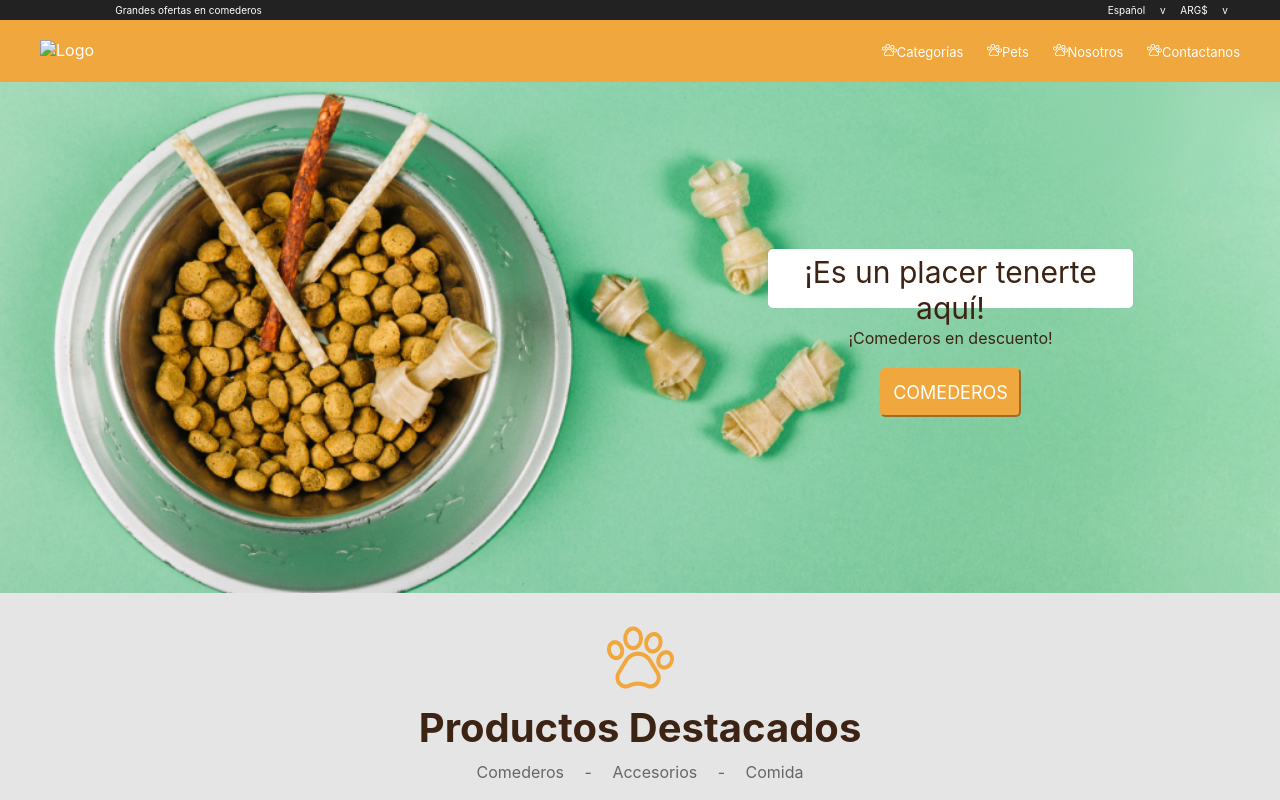
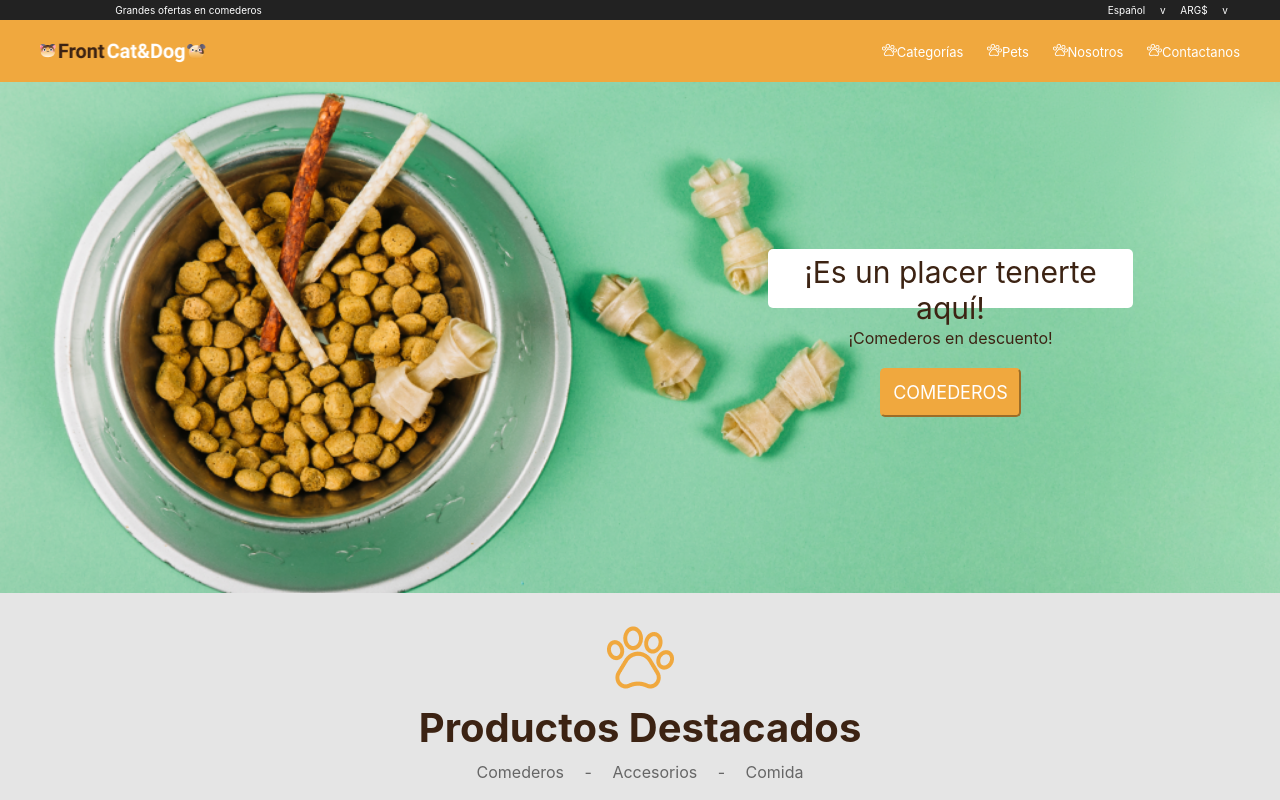
Before and after one commit to santiagoduranaguirre/Petshop-remastered, a plain HTML site: page index.html in a window 1280 px wide. Shown: the top 800 px of the page. Drawn offline with Linux system fonts and the light colour scheme.

Commit message:
Modificando el logo del header

```diff
--- a/index.html
+++ b/index.html
@@ -19,7 +19,7 @@
             </div>
         </div>
         <div class="orangeHeader">
-            <img src="/img/Logo.png" alt="Logo" class="logoHeader">
+            <img src="/img2/Logo.png" alt="Logo" class="logoHeader">
             <div class="menu">
                 <span><img src="img2/pawprintMenu.png" alt="pawprint">Categorías</span>
                 <span><img src="img2/pawprintMenu.png" alt="pawprint">Pets</span>
```
